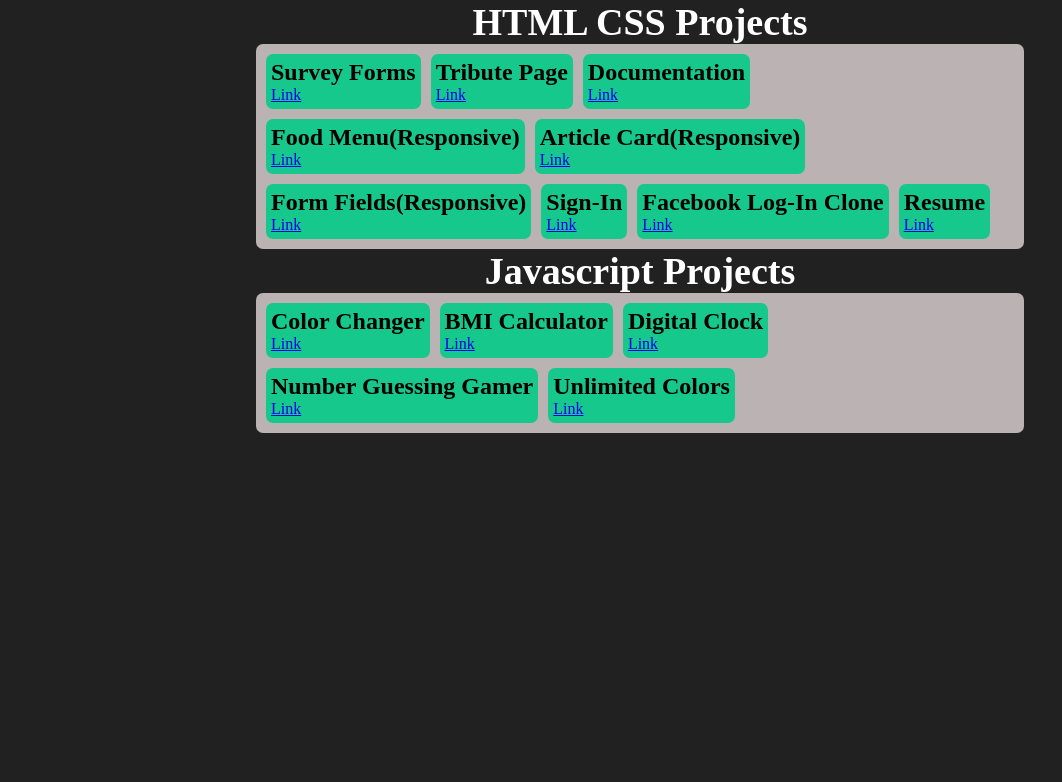
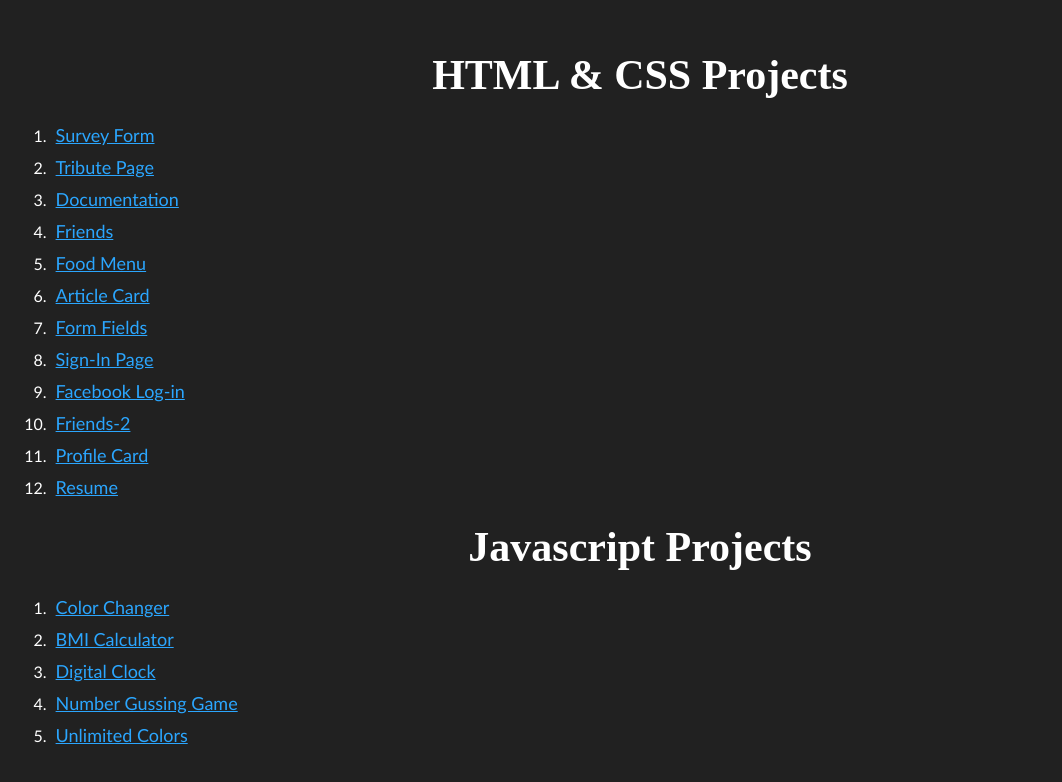
Before and after one commit to taahir980/Projects, a plain HTML site: page index.html in a window 1280 px wide. Shown: the whole page, without its empty margins (0-1062 px from the left). Drawn offline with Linux system fonts and the light colour scheme.

Commit message:
Update index.html

```diff
--- a/index.html
+++ b/index.html
@@ -3,75 +3,101 @@
 <head>
       <meta charset="UTF-8">
       <meta name="viewport" content="width=device-width, initial-scale=1.0">
-      <title>Projects</title>
-      <link rel="stylesheet" href="./styles.css">
+      <title>100 Days of Javascript</title>
+      <style>
+            * {
+                  margin: 0;
+                  padding: 0;
+                  box-sizing: border-box;
+            }
+            body {
+                  background-color: #212121;
+                  min-height: 100vh;
+                  color: #fff;
+                  padding: 2%;
+                  font-family: 'Gill Sans', 'Gill Sans MT', Calibri, 'Trebuchet MS', sans-serif;
+            }
+            h1 {
+                  text-align: center;
+                  margin: 25px 0;
+                  font-size: 42px;
+                  font-family: 'Times New Roman', Times, serif;
+            }
+            a {
+                  color: rgb(43, 166, 254);
+                  font-size: 18px;
+                  margin-left: 5px;
+            }
+            ol {
+                  margin-left: 25px;
+            }
+            li {
+                  margin-bottom: 10px;
+            }
+      </style>
+
 </head>
 <body>
-      <section>
-            <h1>HTML CSS Projects</h1>
-            <div class="html-css-projects parent-div">
-                  <div class="project">
-                        <h2>Survey Forms</h2>
-                        <a href="./Html_Css/1-Survey_Form/index.html" target="_blank">Link</a>
-                  </div>
-                  <div class="project">
-                        <h2>Tribute Page</h2>
-                        <a href="./Html_Css/2-Tribute_Page/index.html" target="_blank">Link</a>
-                  </div>
-                  <div class="project">
-                        <h2>Documentation</h2>
-                        <a href="./Html_Css/3-Technical_Documentation/index.html" target="_blank">Link</a>
-                  </div>
-                  <div class="project">
-                        <h2>Food Menu(Responsive)</h2>
-                        <a href="./Html_Css/5-Food_Menu/Index.html" target="_blank">Link</a>
-                  </div>
-                  <div class="project">
-                        <h2>Article Card(Responsive)</h2>
-                        <a href="./Html_Css/6-Article_card/index.html" target="_blank">Link</a>
-                  </div>
-                  <div class="project">
-                        <h2>Form Fields(Responsive)</h2>
-                        <a href="./Html_Css/7-Form_Fields/index.html" target="_blank">Link</a>
-                  </div>
-                  <div class="project">
-                        <h2>Sign-In</h2>
-                        <a href="./Html_Css/8-Sign_In_Sign_Up/index.html" target="_blank">Link</a>
-                  </div>
-                  <div class="project">
-                        <h2>Facebook Log-In Clone</h2>
-                        <a href="./Html_Css/9-Facebook_Log_In/index.html" target="_blank">Link</a>
-                  </div>
-                  <div class="project">
-                        <h2>Resume</h2>
-                        <a href="./Html_Css/12-Resume/index.html" target="_blank">Link</a>
-                  </div>
-            </div>
-      </section>
-      <section>
-            <h1>Javascript Projects</h1>
-            <div class="js-projects parent-div">
-                  <div class="project">
-                        <h2>Color Changer</h2>
-                        <a href="./Javascript/1-Color_Changer/index.html" target="_blank">Link</a>
-                  </div>
-                  <div class="project">
-                        <h2>BMI Calculator</h2>
-                        <a href="./Javascript/2-BMI_Calculator/index.html" target="_blank">Link</a>
-                  </div>
-                  <div class="project">
-                        <h2>Digital Clock</h2>
-                        <a href="./Javascript/3-Digital_Clock/index.html" target="_blank">Link</a>
-                  </div>
-                  <div class="project">
-                        <h2>Number Guessing Gamer</h2>
-                        <a href="./Javascript/4-Guess_Number/index.html" target="_blank">Link</a>
-                  </div>
-                  <div class="project">
-                        <h2>Unlimited Colors</h2>
-                        <a href="./Javascript/5-Unlimited_Colors/index.html" target="_blank">Link</a>
-                  </div>
-            </div>
-      </section>
+      <div class="mini-projects">
+            <h1 class="heading">HTML & CSS Projects</h1>
+            <ol>
+                  <li>
+                      <a href="./Html_Css/1-Survey_Form/index.html">Survey Form</a>
+                  </li>
+                  <li>
+                      <a href="./Html_Css/2-Tribute_Page/index.html">Tribute Page</a>
+                  </li>
+                  <li>
+                      <a href="./Html_Css/3-Technical_Documentation/index.html">Documentation</a>
+                  </li>
+                  <li>
+                      <a href="./Html_Css/4-Friends/index.html">Friends</a>
+                  </li>
+                  <li>
+                      <a href="./Html_Css/5-Food_Menu/Index.html">Food Menu</a>
+                  </li>
+                  <li>
+                      <a href="./Html_Css/6-Article_card/index.html">Article Card</a>
+                  </li>
+                  <li>
+                        <a href="./Html_Css/7-Form_Fields/index.html">Form Fields</a>
+                  </li>
+                  <li>
+                        <a href="./Html_Css/8-Sign_In_Sign_Up/index.html">Sign-In Page</a>
+                  </li>
+                  <li>
+                        <a href="./Html_Css/9-Facebook_Log_In/">Facebook Log-in</a>
+                  </li>
+                  <li>
+                        <a href="./Html_Css/10-Freinds/index.html">Friends-2</a>
+                    </li>
+                    <li>
+                        <a href="./Html_Css/11-Profile_Card/index.html">Profile Card</a>
+                    </li>
+                    <li>
+                        <a href="./Html_Css/12-Resume/index.html">Resume</a>
+                    </li>
+            </ol>
+      </div>
+      <div class="mini-projects">
+            <h1 class="heading">Javascript Projects</h1>
+            <ol>
+                  <li>
+                        <a href="./Javascript/1-Color_Changer/">Color Changer</a>
+                  </li>
+                  <li>
+                        <a href="./Javascript/2-BMI_Calculator/">BMI Calculator</a>
+                  </li>
+                  <li>
+                        <a href="./Javascript/3-Digital_Clock/">Digital Clock</a>
+                  </li>
+                  <li>
+                        <a href="./Javascript/4-Guess_Number/">Number Gussing Game</a>
+                  </li>
+                  <li>
+                        <a href="./Javascript/5-Unlimited_Colors/">Unlimited Colors</a>
+                  </li>
+            </ol>
+      </div>
 </body>
 </html>
```
